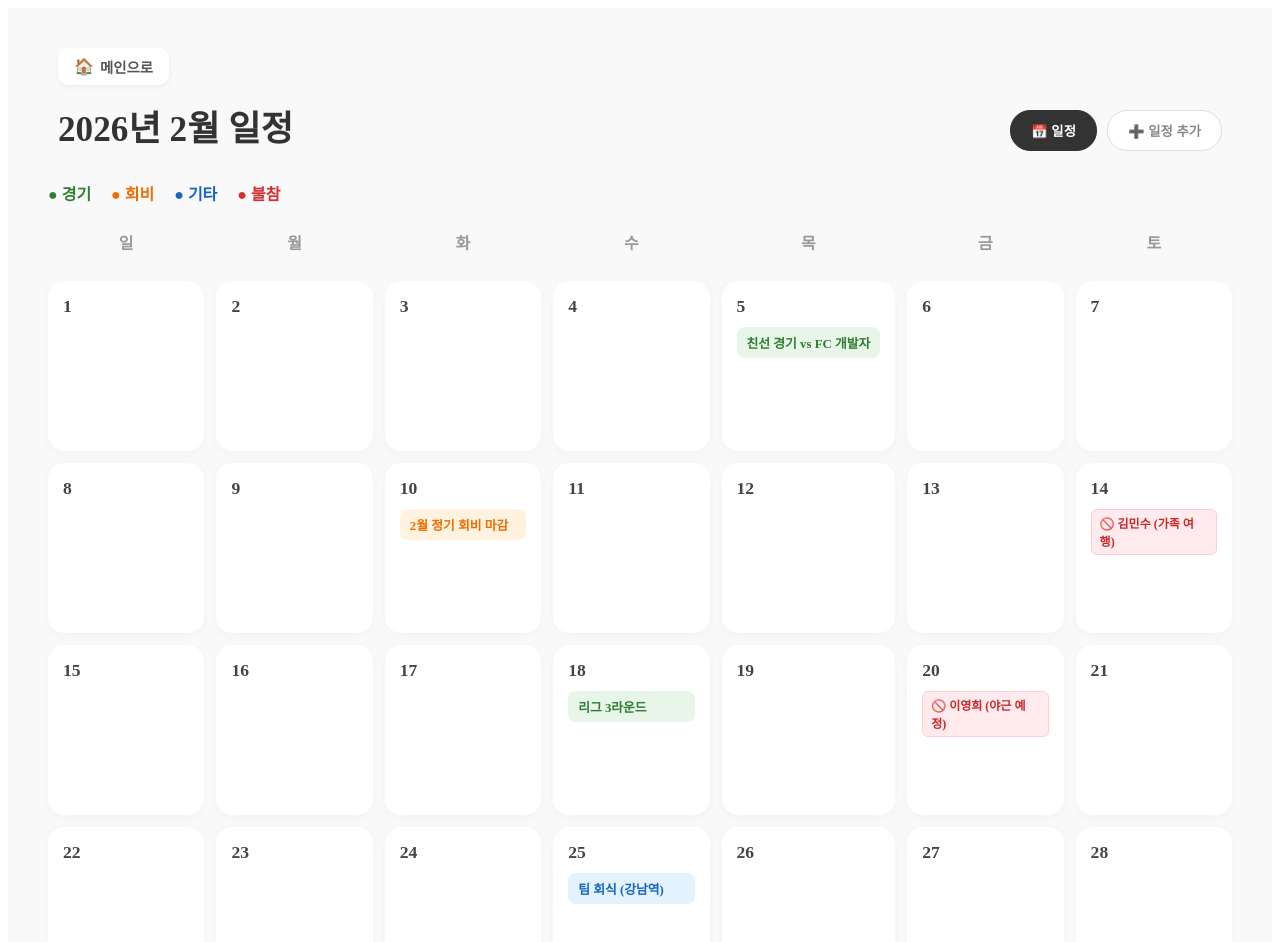
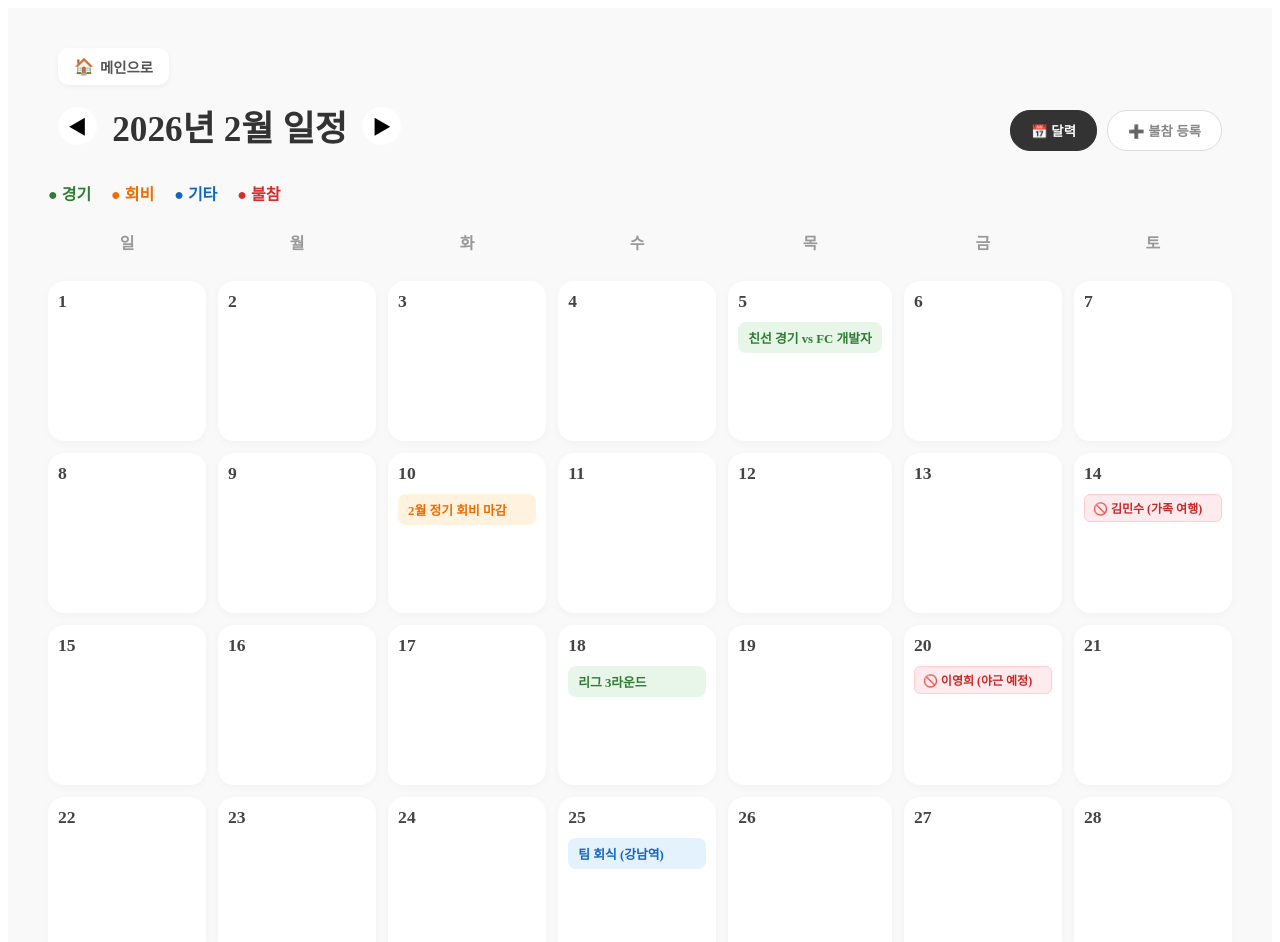
Before and after one commit to kvvxxn/Team_manager, a React (Create React App) app in the folder frontend/: page /calendar in a window 1280 px wide. Shown: the top 942 px of the page. Built offline with nearby package versions, Linux system fonts and the light colour scheme.

Commit message:
Enhance Calendar page: implement month navigation, manage current date state, and improve unavailable dates registration

```diff
--- a/frontend/src/pages/Calendar.jsx
+++ b/frontend/src/pages/Calendar.jsx
@@ -1,18 +1,24 @@
-import React, { useState } from 'react';
-import { useNavigate } from 'react-router-dom'; // 1. 이동을 위한 hook 추가
+import React, { useState, useEffect } from 'react';
+import { useNavigate } from 'react-router-dom';
 
-const events = [
+// 실제 환경에서는 API에서 받아올 데이터 (예비 데이터)
+const initialEvents = [
   { id: 1, date: '2026-02-05', type: 'match', title: '친선 경기 vs FC 개발자', time: '20:00' },
   { id: 2, date: '2026-02-10', type: 'finance', title: '2월 정기 회비 마감', time: '23:59' },
   { id: 3, date: '2026-02-18', type: 'match', title: '리그 3라운드', time: '19:00' },
   { id: 4, date: '2026-02-25', type: 'event', title: '팀 회식 (강남역)', time: '21:30' },
+  { id: 5, date: '2026-03-01', type: 'match', title: '삼일절 친선 매치', time: '14:00' },
 ];
 
 const Calendar = () => {
-  const navigate = useNavigate(); // 2. navigate 함수 선언
-  const [activeTab, setActiveTab] = useState('calendar'); // 탭 상태 ('calendar' | 'add')
+  const navigate = useNavigate();
+  const [activeTab, setActiveTab] = useState('calendar'); // 'calendar' | 'add'
 
-  // 불참 일정 데이터 (초기값)
+  // 1. 현재 보고 있는 연도와 월 상태 관리 (초기값: 2026년 2월)
+  const [currentDate, setCurrentDate] = useState(new Date(2026, 1)); // Month is 0-indexed (1 = Feb)
+
+  // 2. 전체 이벤트 및 불참 일정 데이터 상태 관리
+  const [events, setEvents] = useState(initialEvents);
   const [unavailableDates, setUnavailableDates] = useState([
     { id: 1, date: '2026-02-14', name: '김민수', reason: '가족 여행' },
     { id: 2, date: '2026-02-20', name: '이영희', reason: '야근 예정' },
@@ -22,8 +28,35 @@ const Calendar = () => {
   const [inputDate, setInputDate] = useState('');
   const [inputReason, setInputReason] = useState('');
 
-  const days = Array.from({ length: 28 }, (_, i) => i + 1);
-  const weekDays = ['일', '월', '화', '수', '목', '금', '토'];
+  // 3. 현재 월의 달력 생성 로직
+  const year = currentDate.getFullYear();
+  const month = currentDate.getMonth(); // 0 ~ 11
+
+  // 해당 월의 첫 날과 마지막 날 계산
+  const firstDayOfMonth = new Date(year, month, 1);
+  const lastDateOfMonth = new Date(year, month + 1, 0).getDate();
+
+  // 첫 날의 요일 (0: 일요일, 1: 월요일 ... )
+  const startDayOfWeek = firstDayOfMonth.getDay();
+
+  // 달력에 표시할 날짜 배열 생성 (빈 칸 포함)
+  const calendarDays = [];
+  // 앞쪽 빈 날짜 채우기
+  for (let i = 0; i < startDayOfWeek; i++) {
+    calendarDays.push(null);
+  }
+  // 실제 날짜 채우기
+  for (let i = 1; i <= lastDateOfMonth; i++) {
+    calendarDays.push(i);
+  }
+
+  // 월 이동 핸들러
+  const handlePrevMonth = () => {
+    setCurrentDate(new Date(year, month - 1, 1));
+  };
+  const handleNextMonth = () => {
+    setCurrentDate(new Date(year, month + 1, 1));
+  };
 
   // 일정 추가 핸들러
   const handleAddUnavailable = () => {
@@ -31,27 +64,47 @@ const Calendar = () => {
       alert('날짜와 사유를 모두 입력해주세요.');
       return;
     }
+
+    // API 연동 시 여기서 POST 요청 발송
     const newEntry = {
       id: Date.now(),
       date: inputDate,
-      name: '나 (김민수)', // 현재 로그인한 사용자라고 가정
+      name: '나 (김민수)',
       reason: inputReason
     };
+
     setUnavailableDates([...unavailableDates, newEntry]);
     setInputDate('');
     setInputReason('');
     alert('불참 일정이 등록되었습니다.');
   };
 
+  // 날짜 형식 변환 (YYYY-MM-DD)
+  const getFormattedDate = (day) => {
+    return `${year}-${String(month + 1).padStart(2, '0')}-${String(day).padStart(2, '0')}`;
+  };
+
+  // 실제 API 연동을 위한 useEffect 예시
+  useEffect(() => {
+    // console.log(`${year}년 ${month + 1}월 데이터 로딩중...`);
+    // fetch(`/api/events?year=${year}&month=${month + 1}`).then(...)
+  }, [year, month]);
+
+  const weekDays = ['일', '월', '화', '수', '목', '금', '토'];
+
   return (
     <div style={styles.container}>
-      {/* 상단 헤더 영역 수정 */}
+      {/* 상단 헤더 영역 */}
       <header style={styles.header}>
         <div style={styles.titleSection}>
           <div onClick={() => navigate('/main')} style={styles.backBtn}>
             🏠 <span style={styles.backText}>메인으로</span>
           </div>
-          <h2 style={styles.title}>2026년 2월 일정</h2>
+          <div style={styles.monthNav}>
+            <button onClick={handlePrevMonth} style={styles.navBtn}>◀</button>
+            <h2 style={styles.title}>{year}년 {month + 1}월 일정</h2>
+            <button onClick={handleNextMonth} style={styles.navBtn}>▶</button>
+          </div>
         </div>
 
         {/* 탭 네비게이션 */}
@@ -60,13 +113,13 @@ const Calendar = () => {
             style={{...styles.tabBtn, ...(activeTab === 'calendar' ? styles.activeTab : {})}}
             onClick={() => setActiveTab('calendar')}
           >
-            📅 일정
+            📅 달력
           </button>
           <button
             style={{...styles.tabBtn, ...(activeTab === 'add' ? styles.activeTab : {})}}
             onClick={() => setActiveTab('add')}
           >
-            ➕ 일정 추가
+            ➕ 불참 등록
           </button>
         </div>
       </header>
@@ -86,10 +139,12 @@ const Calendar = () => {
               <div key={day} style={styles.dayHeader}>{day}</div>
             ))}
 
-            {days.map(day => {
-              const dateStr = `2026-02-${String(day).padStart(2, '0')}`;
+            {calendarDays.map((day, index) => {
+              if (!day) return <div key={`empty-${index}`} style={styles.emptyCell}></div>;
+
+              const dateStr = getFormattedDate(day);
+              // 날짜별 이벤트 필터링
               const dayEvents = events.filter(e => e.date === dateStr);
-              // 해당 날짜에 불참하는 사람들도 표시
               const dayUnavailable = unavailableDates.filter(u => u.date === dateStr);
 
               return (
@@ -128,6 +183,7 @@ const Calendar = () => {
 
       {/* 2. 일정 추가(불참 등록) 뷰 */}
       {activeTab === 'add' && (
+        <div style={styles.addWrapper}>
           <div style={styles.addSection}>
             <h3 style={styles.sectionTitle}>📅 불참 일정 등록</h3>
             <p style={styles.sectionDesc}>개인 사정으로 참여가 어려운 날짜를 미리 등록해주세요.</p>
@@ -154,13 +210,15 @@ const Calendar = () => {
               </div>
               <button style={styles.submitBtn} onClick={handleAddUnavailable}>등록하기</button>
             </div>
+          </div>
 
-          <h3 style={{...styles.sectionTitle, marginTop: '40px'}}>📋 등록된 불참 현황</h3>
+          <div style={styles.listSection}>
+            <h3 style={styles.sectionTitle}>📋 내 불참 현황</h3>
             <div style={styles.listContainer}>
               {unavailableDates.length === 0 ? (
                 <p style={{color: '#999'}}>등록된 일정이 없습니다.</p>
               ) : (
-              unavailableDates.map(item => (
+                unavailableDates.sort((a,b) => new Date(a.date) - new Date(b.date)).map(item => (
                   <div key={item.id} style={styles.listItem}>
                     <div style={styles.listDate}>{item.date}</div>
                     <div style={styles.listContent}>
@@ -170,6 +228,7 @@ const Calendar = () => {
                   </div>
                 ))
               )}
+            </div>
           </div>
         </div>
       )}
@@ -203,6 +262,9 @@ const styles = {
   backText: { fontSize: '0.9rem', fontWeight: 'bold', marginLeft: '6px', color: '#555' },
   title: { fontSize: '2.2rem', fontWeight: '800', margin: 0, color: '#333' },
 
+  monthNav: { display: 'flex', alignItems: 'center', gap: '15px' },
+  navBtn: { padding: '5px 10px', fontSize: '1.2rem', cursor: 'pointer', backgroundColor: '#fff', border: 'none', borderRadius: '50%' },
+
   legend: { display: 'flex', gap: '20px', fontSize: '1rem', paddingBottom: '10px' },
   legendMatch: { color: '#2e7d32', fontWeight: 'bold' },
   legendFinance: { color: '#ef6c00', fontWeight: 'bold' },
@@ -234,12 +296,14 @@ const styles = {
   dayCell: {
     backgroundColor: '#fff',
     minHeight: '140px',
-    padding: '15px',
-    borderRadius: '16px', // 셀을 둥글게 만들어 부드러운 느낌
+    padding: '10px',
+    borderRadius: '16px',
     boxShadow: '0 2px 10px rgba(0,0,0,0.03)',
     display: 'flex',
     flexDirection: 'column'
   },
+  emptyCell: { backgroundColor: 'transparent' },
+
   dayNumber: { fontSize: '1.1rem', marginBottom: '10px', fontWeight: 'bold', color: '#444' },
   eventContainer: { display: 'flex', flexDirection: 'column', gap: '6px' },
   eventItem: {
@@ -257,10 +321,17 @@ const styles = {
   },
 
   // 일정 추가(Add) 섹션 스타일
+  addWrapper: { display: 'flex', gap: '40px', justifyContent: 'center', flexWrap: 'wrap' },
+
   addSection: {
     backgroundColor: '#fff', padding: '30px', borderRadius: '20px',
-    boxShadow: '0 4px 15px rgba(0,0,0,0.03)', maxWidth: '600px', margin: '0 auto'
+    boxShadow: '0 4px 15px rgba(0,0,0,0.03)', width: '100%', maxWidth: '500px'
   },
+  listSection: {
+    backgroundColor: '#f5f5f5', padding: '30px', borderRadius: '20px',
+    width: '100%', maxWidth: '500px'
+  },
+
   sectionTitle: { fontSize: '1.3rem', fontWeight: 'bold', margin: '0 0 10px 0' },
   sectionDesc: { color: '#666', marginBottom: '30px' },
   formCard: { display: 'flex', flexDirection: 'column', gap: '20px' },
@@ -274,7 +345,7 @@ const styles = {
   listContainer: { display: 'flex', flexDirection: 'column', gap: '10px' },
   listItem: {
     padding: '15px', border: '1px solid #eee', borderRadius: '12px',
-    display: 'flex', alignItems: 'center', gap: '15px', backgroundColor: '#fafafa'
+    display: 'flex', alignItems: 'center', gap: '15px', backgroundColor: '#fff'
   },
   listDate: { fontWeight: 'bold', color: '#333', minWidth: '100px' },
   listContent: { display: 'flex', flexDirection: 'column', gap: '2px' },
```
Lines whose indentation alone changed are shown as unchanged.
